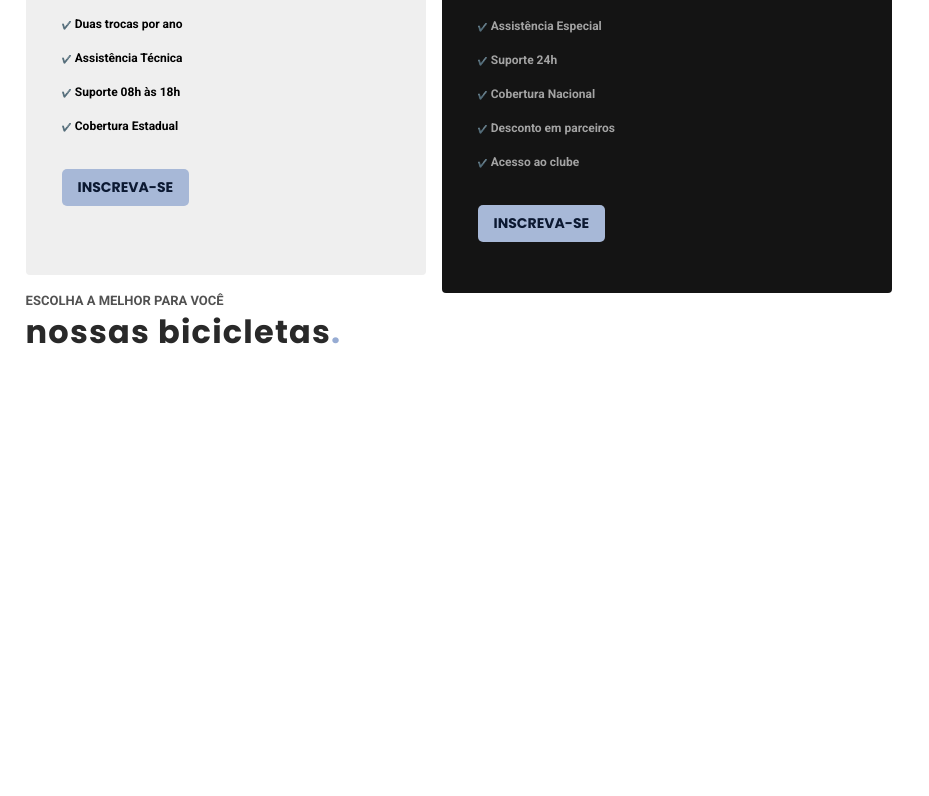
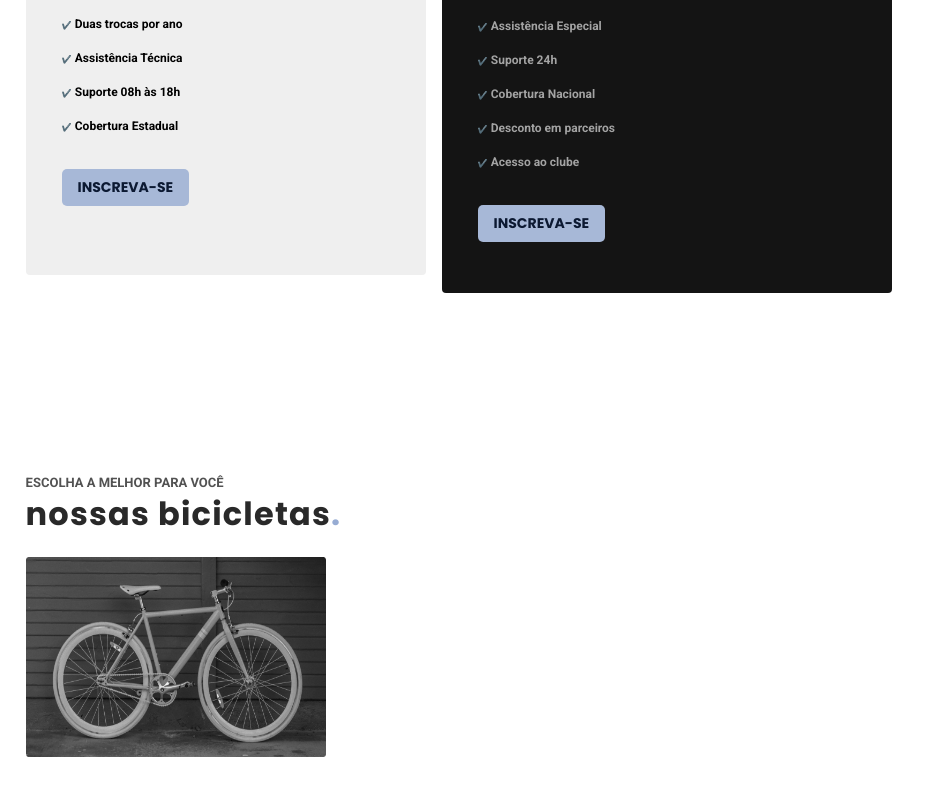
Before and after one commit to GustavoRMendes/next-bike, a Next.js app: page / in a window 1280 px wide. Shown: the part 276-1072 px from the top of the page, without its empty margins (0-929 px from the left). Before the commit the page ends 800 px from the top, so only its background shows below. Built offline with nearby package versions, Linux system fonts and the light colour scheme.

Commit message:
img bike

```diff
--- a/src/app/globals.css
+++ b/src/app/globals.css
@@ -53,10 +53,12 @@ span {
 }
 main {
   margin-top: 5rem;
+  margin-bottom: 4rem;
   display: flex;
   width: 100vw;
   gap: 1rem;
 }
+
 .titlePrata {
   color: #304c81;
   font-size: 1.5rem;
--- a/src/app/page.tsx
+++ b/src/app/page.tsx
@@ -1,4 +1,5 @@
 import { font_body, font_title } from '@/font'
+import Image from 'next/image'
 import React from 'react'
 
 export default function Home () {
@@ -51,10 +52,22 @@ export default function Home () {
         </div>
 
       </main>
-      <div>
-      <p>ESCOLHA A MELHOR PARA VOCÊ</p>
-      <h1>nossas bicicletas<strong>.</strong></h1>
-      </div>
+      <br /> <br />
+
+      <main>
+          <div>
+            <p className='main2'>ESCOLHA A MELHOR PARA VOCÊ</p>
+            <h1 className='main2'>nossas bicicletas<strong>.</strong></h1> <br/>
+          <Image
+            src='/bike.jpg'
+            alt='bike'
+            width={300}
+            height={200}
+            sizes='100vw'
+          />
+        </div>
+      </main>
+
     </>
   )
 }
```
Also changed, not shown: public/bike.jpg (added).
